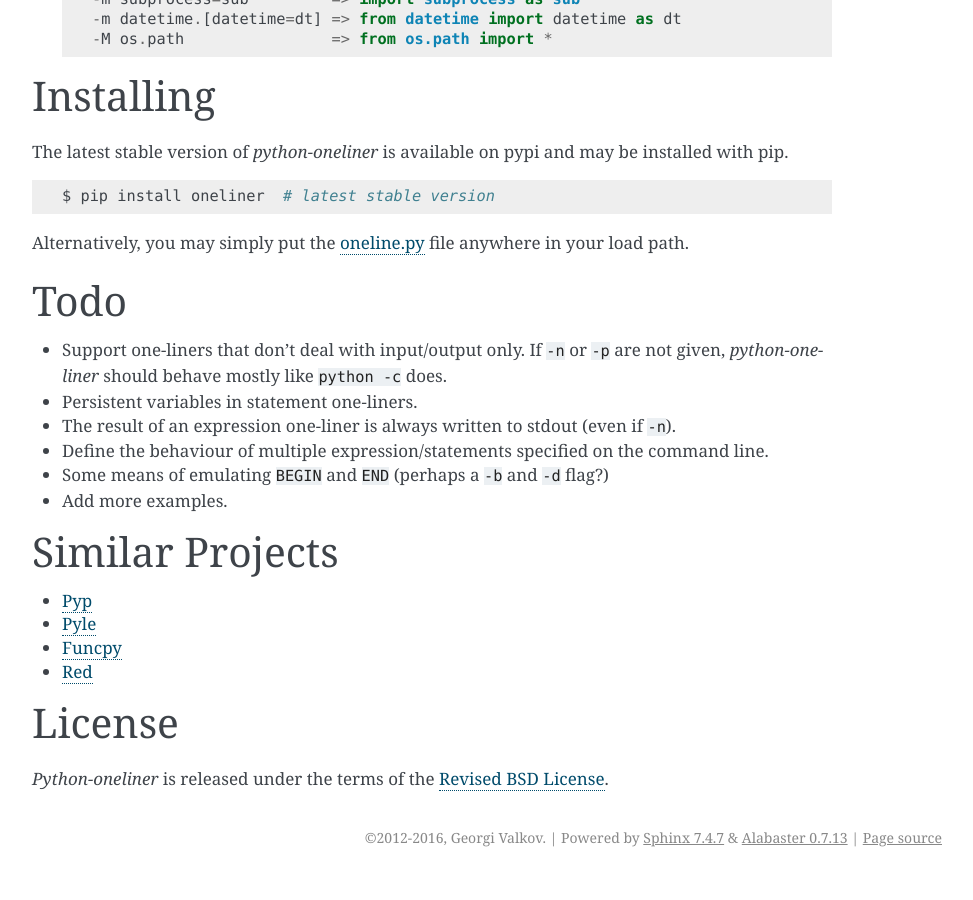
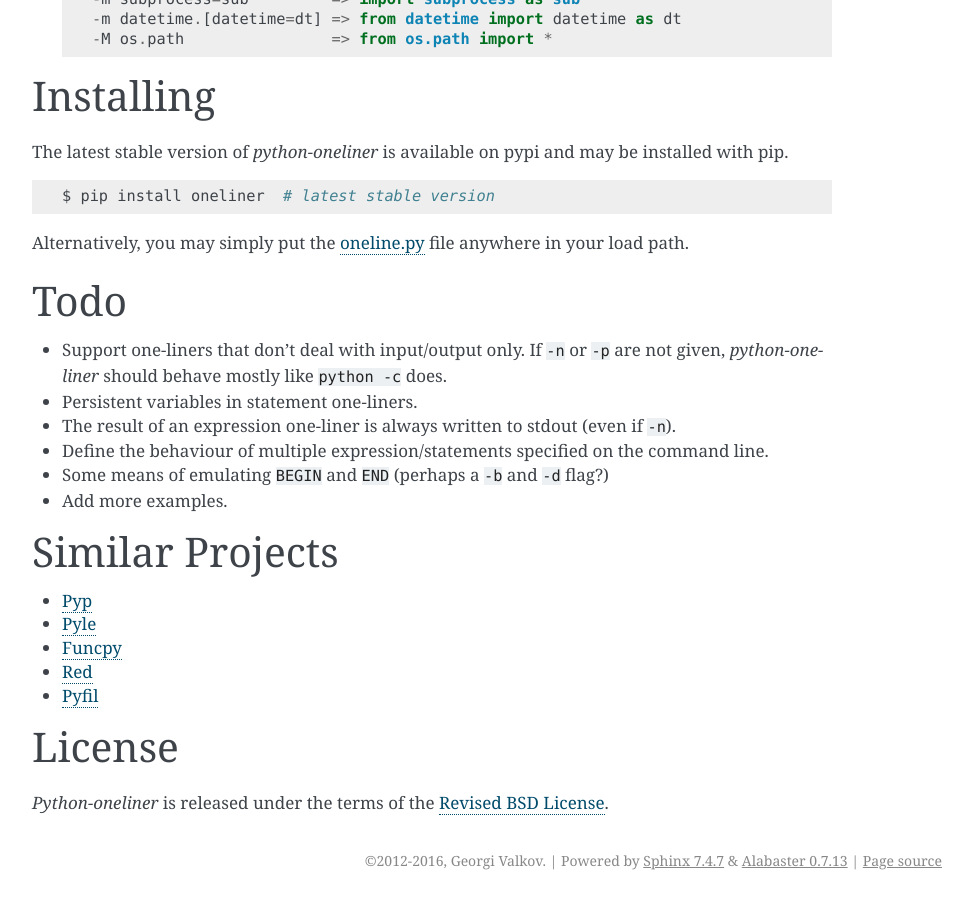
Before and after one commit to gvalkov/python-oneliner, a Sphinx documentation site: the page built from docs/index.rst, in a window 1280 px wide and 900 px high, scrolled down 3108 px. Shown: the whole window, without its empty margins (168-1141 px from the left). Built offline with Sphinx 7.4.7, drawn with Linux system fonts in a browser that asks for light colours; before the commit the page ends 3985 px from its top, so only the background shows below that.

Commit message:
Mention 'pyfil' in docs

```diff
--- a/docs/index.rst
+++ b/docs/index.rst
@@ -207,6 +207,8 @@
 
 * Red_
 
+* Pyfil_
+
 License
 -------
 
@@ -221,4 +223,5 @@
 .. _Pyle:       https://github.com/aljungberg/pyle
 .. _Funcpy:     http://www.pixelbeat.org/scripts/funcpy
 .. _Red:        https://bitbucket.org/johannestaas/red
+.. _Pyfil:      https://github.com/ninjaaron/pyfil
 .. _`Revised BSD License`: https://raw.github.com/gvalkov/python-oneliner/master/LICENSE
```
